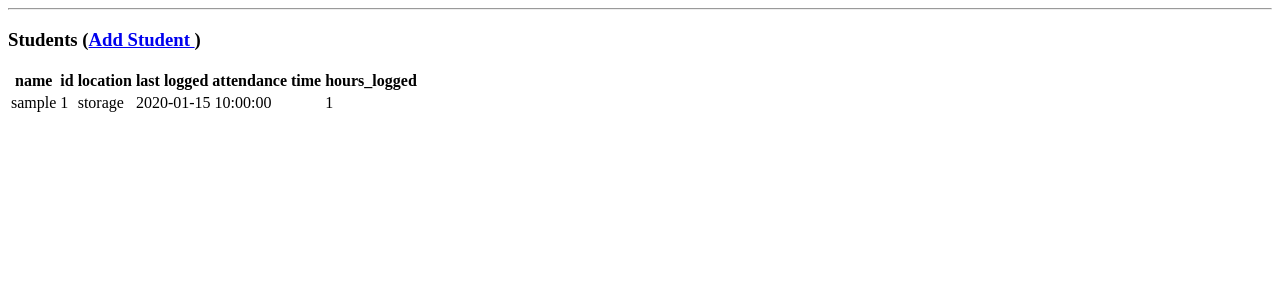
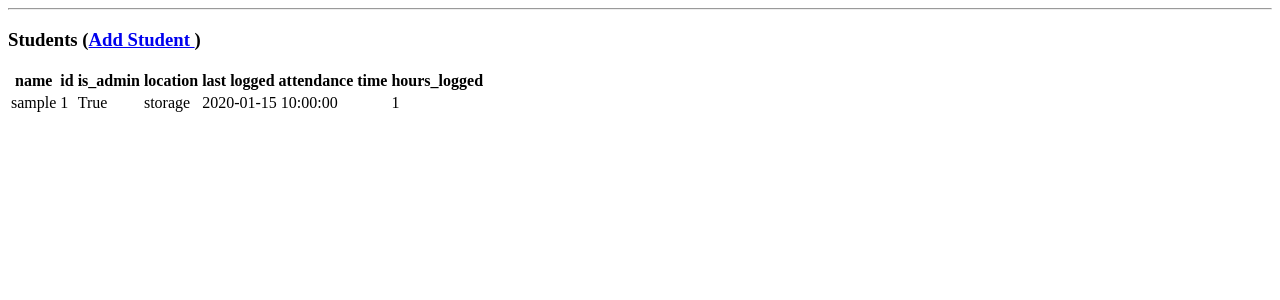
Before and after one commit to team4099/FalconTrack, a Flask app: page /current_students in a window 1280 px wide. Shown: the top 300 px of the page. Run offline with Flask 2, Linux system fonts and the light colour scheme; tables that the repository leaves empty hold one stand-in row (values such as "Sample post").

Commit message:
admin field added to db

```diff
--- a/app.py
+++ b/app.py
@@ -35,6 +35,7 @@ class Students(db.Model):
     id = db.Column("student_id", db.Integer, primary_key=True)
     username = db.Column(db.String(20))
     school_id = db.Column(db.Integer)
+    is_admin = db.Column(db.Boolean)
     cur_location = db.Column(Enum(Locations), nullable=True)
     last_logged_attendance_time = db.Column(db.DateTime(), nullable=True)
     hours_logged = db.Column(db.Integer)
@@ -43,6 +44,7 @@ class Students(db.Model):
         self,
         username: str,
         school_id: int,
+        is_admin: bool,
         cur_location: Optional[str] = None,
         last_logged_attendance_time: Optional[datetime] = datetime.now(),
         hours_logged: Optional[int] = 0,
@@ -52,12 +54,15 @@ class Students(db.Model):
         total number of hours logged (0 on init).
 
         @param username: Unique username of a student.
+        @param school_id: Unique school id of a student.
+        @param is_admin: Boolean to tell backend if the student should be given admin permissions or not.
         @param cur_location: Name of the build space/designated workspace location of a student if the student is checked in.
         @param last_logged_attendance_time: Last time a student checked in/out of a location.
         @param hours_logged: Total number of attendance hours logged.
         """
         self.username = username
         self.school_id = school_id
+        self.is_admin = is_admin
         if cur_location:
             self.cur_location = Locations(cur_location)
         else:
@@ -198,7 +203,13 @@ def new():
         if not request.form["username"] or not request.form["studentid"]:
             flash("Please enter all the fields")
         else:
-            student = Students(request.form["username"], request.form["studentid"])
+            try:
+                is_admin = request.form["is_admin"] == "on"
+            except KeyError:
+                is_admin = False
+            student = Students(
+                request.form["username"], request.form["studentid"], is_admin
+            )
 
             db.session.add(student)
             db.session.commit()
--- a/templates/new.html
+++ b/templates/new.html
@@ -17,6 +17,8 @@
         <input type="text" name="username" placeholder="Username" /><br>
         <label for="studentid">Student ID</label><br>
         <input type="text" name="studentid" placeholder="451466" /><br>
+        <label for="is_admin">Is Admin</label><br>
+        <input type="checkbox" name="is_admin" /><br>
         <input type="submit" value="Submit" />
     </form>
 
--- a/templates/show_all.html
+++ b/templates/show_all.html
@@ -18,6 +18,7 @@
             <tr>
                 <th>name</th>
                 <th>id</th>
+                <th>is_admin</th>
                 <th>location</th>
                 <th>last logged attendance time</th>
                 <th>hours_logged</th>
@@ -29,6 +30,7 @@
             <tr>
                 <td>{{ student.username }}</td>
                 <td>{{ student.school_id }}</td>
+                <td>{{ student.is_admin }}</td>
                 <td>{{ student.cur_location.value }}</td>
                 <td>{{ student.last_logged_attendance_time }}</td>
                 <td>{{ student.hours_logged }}</td>
```
